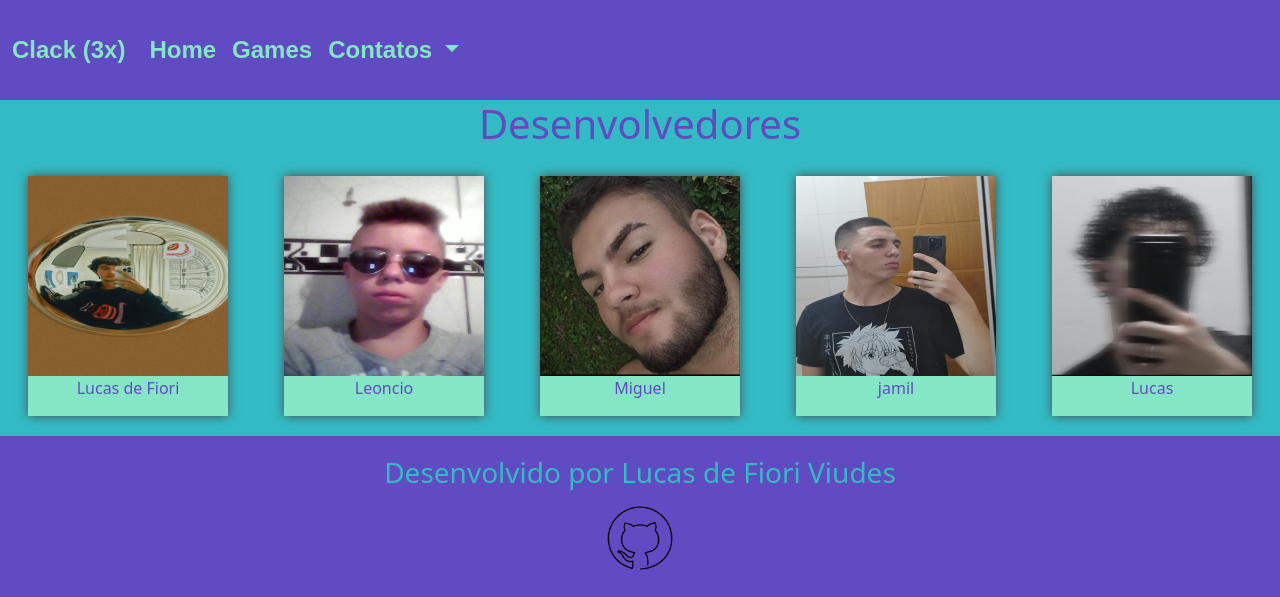
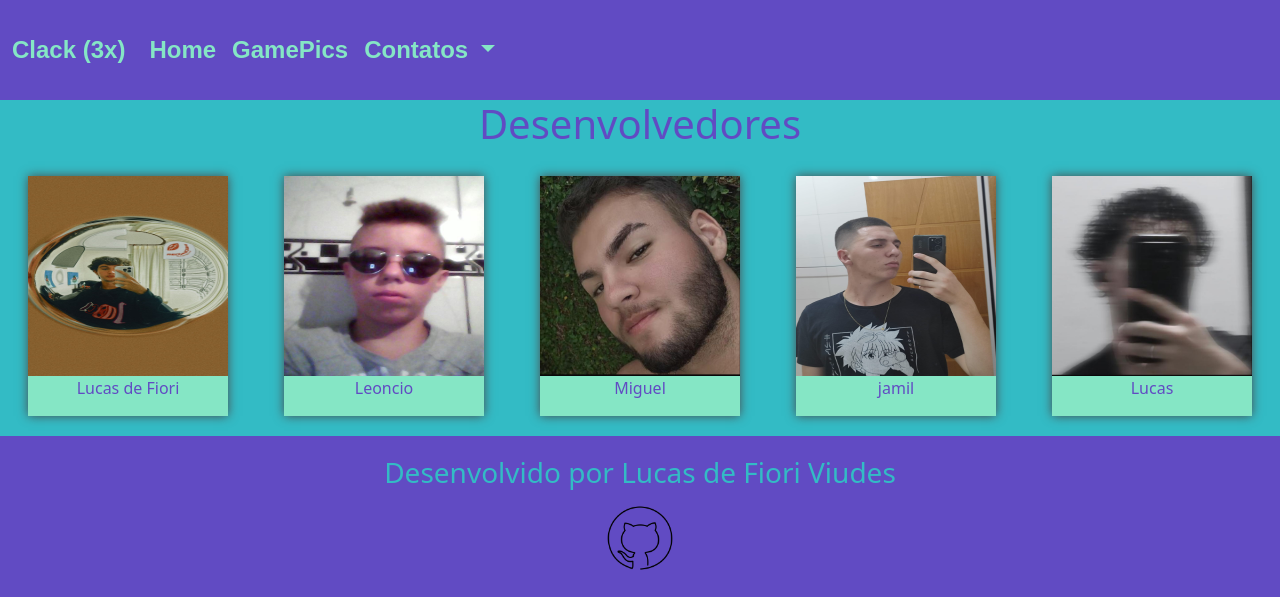
Before and after one commit to yFifio/Projeto-modulo-2, a PHP site: page /equipe.php in a window 1280 px wide. Shown: the top 597 px of the page. Run offline with PHP 8.4, Linux system fonts and the light colour scheme.

Commit message:
Projeto Modulo 2 Games edition v2.0

```diff
--- a/equipe.php
+++ b/equipe.php
@@ -9,26 +9,26 @@
     rel="stylesheet" integrity="sha384-QWTKZyjpPEjISv5WaRU9OFeRpok6YctnYmDr5pNlyT2bRjXh0JMhjY6hW+ALEwIH" crossorigin="anonymous">
 </head>
 <body>
-    <nav class="navbar navbar-expand-lg" style="background-color:rgb(97, 75, 195); height: 100px; font-family: Arial, Helvetica, sans-serif; font-weight: bold;">
+      <nav class="navbar navbar-expand-lg" style="background-color:rgb(97, 75, 195); height: 100px; font-family: Arial, Helvetica, sans-serif; font-weight: bold;">
         <div class="container-fluid" style="background-color:rgb(97, 75, 195);">
-          <a class="navbar-brand" style="font-size: 24px; color: #85E6C5;" href="index.html">Clack (3x)</a>
+          <a class="navbar-brand" style="font-size: 24px; color: #85E6C5;" href="index.php">Clack (3x)</a>
           <button class="navbar-toggler" type="button" data-bs-toggle="collapse" data-bs-target="#navbarSupportedContent" aria-controls="navbarSupportedContent" aria-expanded="false" aria-label="Toggle navigation">
             <span class="navbar-toggler-icon"></span>
           </button>
           <div class="collapse navbar-collapse" id="navbarSupportedContent">
             <ul class="navbar-nav me-auto mb-2 mb-lg-0">
               <li class="nav-item">
-                <a class="nav-link active"  style="font-size: 24px; color: #85E6C5" aria-current="page" href="index.html">Home</a>
+                <a class="nav-link active"  style="font-size: 24px; color: #85E6C5" aria-current="page" href="index.php">Home</a>
               </li>
               <li class="nav-item">
-                <a class="nav-link"  style="font-size: 24px; color: #85E6C5" href="games.html">Games</a>
+                <a class="nav-link"  style="font-size: 24px; color: #85E6C5" href="games.php">GamePics</a>
               </li>
               <li class="nav-item dropdown">
                 <a class="nav-link dropdown-toggle" href="#" role="button" data-bs-toggle="dropdown" aria-expanded="false"  style="font-size: 24px; color: #85E6C5">
                   Contatos
                 </a>
                 <ul class="dropdown-menu"  style="font-size: 24px; color: #85E6C5;background-color:rgb(97, 75, 195);">
-                  <li><a class="dropdown-item" style="font-size: 24px; color: #85E6C5" href="#">Email</a></li>
+                  <li><a class="dropdown-item" style="font-size: 24px; color: #85E6C5" href="https://www.linkedin.com/in/lucas-de-fiori-b1a488312/">LinkedIn</a></li>
                   <li><a class="dropdown-item" style="font-size: 24px; color: #85E6C5" href="https://github.com/yFifio">GitHub</a></li>
                   <li><hr class="dropdown-divider"></li>
                   <li><a class="dropdown-item" style="font-size: 24px; color: #85E6C5;" href="https://api.whatsapp.com/send?phone=5544999043230&text=Ol%C3%A1,%20tudo%20bem?">
--- a/games.php
+++ b/games.php
@@ -11,7 +11,7 @@
     <meta name="descriptiom" content="Sua pagina de games pagos e gratuitos">
 </head>
 <body>
-    <nav class="navbar navbar-expand-lg" style="background-color:rgb(97, 75, 195); height: 100px; font-family: Arial, Helvetica, sans-serif; font-weight: bold;">
+<nav class="navbar navbar-expand-lg" style="background-color:rgb(97, 75, 195); height: 100px; font-family: Arial, Helvetica, sans-serif; font-weight: bold;">
         <div class="container-fluid" style="background-color:rgb(97, 75, 195);">
           <a class="navbar-brand" style="font-size: 24px; color: #85E6C5;" href="index.php">Clack (3x)</a>
           <button class="navbar-toggler" type="button" data-bs-toggle="collapse" data-bs-target="#navbarSupportedContent" aria-controls="navbarSupportedContent" aria-expanded="false" aria-label="Toggle navigation">
@@ -30,7 +30,7 @@
                   Contatos
                 </a>
                 <ul class="dropdown-menu"  style="font-size: 24px; color: #85E6C5;background-color:rgb(97, 75, 195);">
-                  <li><a class="dropdown-item" style="font-size: 24px; color: #85E6C5" href="#">Email</a></li>
+                  <li><a class="dropdown-item" style="font-size: 24px; color: #85E6C5" href="https://www.linkedin.com/in/lucas-de-fiori-b1a488312/">LinkedIn</a></li>
                   <li><a class="dropdown-item" style="font-size: 24px; color: #85E6C5" href="https://github.com/yFifio">GitHub</a></li>
                   <li><hr class="dropdown-divider"></li>
                   <li><a class="dropdown-item" style="font-size: 24px; color: #85E6C5;" href="https://api.whatsapp.com/send?phone=5544999043230&text=Ol%C3%A1,%20tudo%20bem?">
--- a/index.php
+++ b/index.php
@@ -10,7 +10,7 @@
     <link rel="script" href="index.js">
 </head>
 <body>
-  <div class="botoes">
+<div class="botoes">
     <nav class="navbar navbar-expand-lg" style="background-color:rgb(97, 75, 195); height: 100px; font-family: Arial, Helvetica, sans-serif; font-weight: bold;">
         <div class="container-fluid" style="background-color:rgb(97, 75, 195);">
           <a class="navbar-brand" style="font-size: 24px; color: #85E6C5;" href="index.php">Clack (3x)</a>
@@ -30,7 +30,7 @@
                   Contatos
                 </a>
                 <ul class="dropdown-menu"  style="font-size: 24px; color: #85E6C5;background-color:rgb(97, 75, 195);">
-                  <li><a class="dropdown-item" style="font-size: 24px; color: #85E6C5" href="https://www.linkedin.com/in/lucas-de-fiori-b1a488312/"></a></li>
+                  <li><a class="dropdown-item" style="font-size: 24px; color: #85E6C5" href="https://www.linkedin.com/in/lucas-de-fiori-b1a488312/">LinkedIn</a></li>
                   <li><a class="dropdown-item" style="font-size: 24px; color: #85E6C5" href="https://github.com/yFifio">GitHub</a></li>
                   <li><hr class="dropdown-divider"></li>
                   <li><a class="dropdown-item" style="font-size: 24px; color: #85E6C5;" href="https://api.whatsapp.com/send?phone=5544999043230&text=Ol%C3%A1,%20tudo%20bem?">
@@ -42,6 +42,7 @@
         </div>
       </nav>
   </div>
+
       <main>
     <div class="center">
         <h1>Jogos</h1>
```
